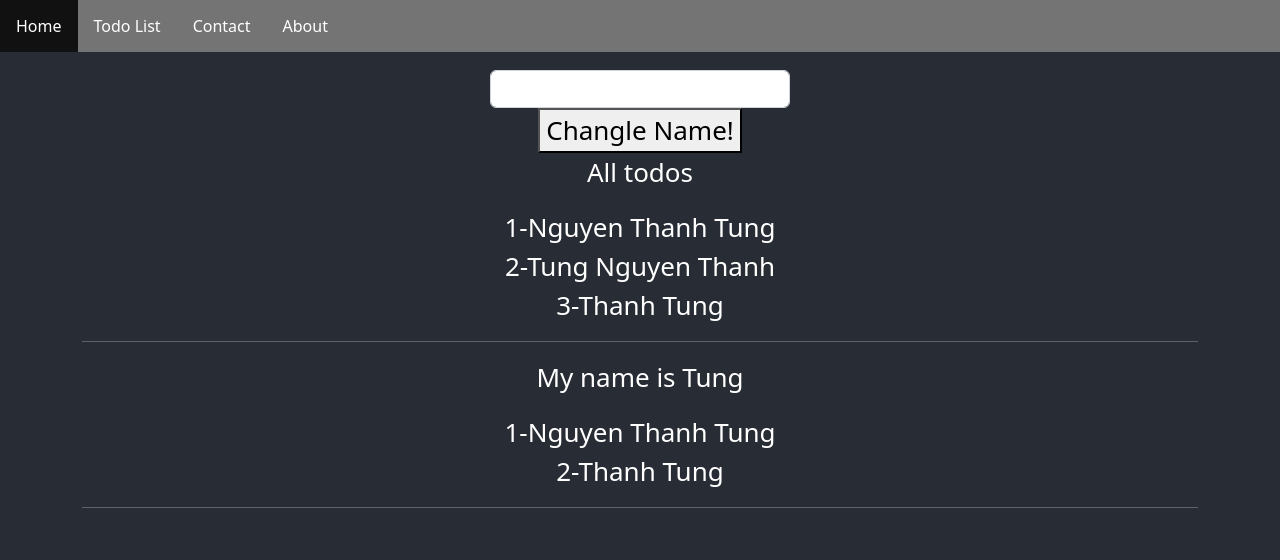
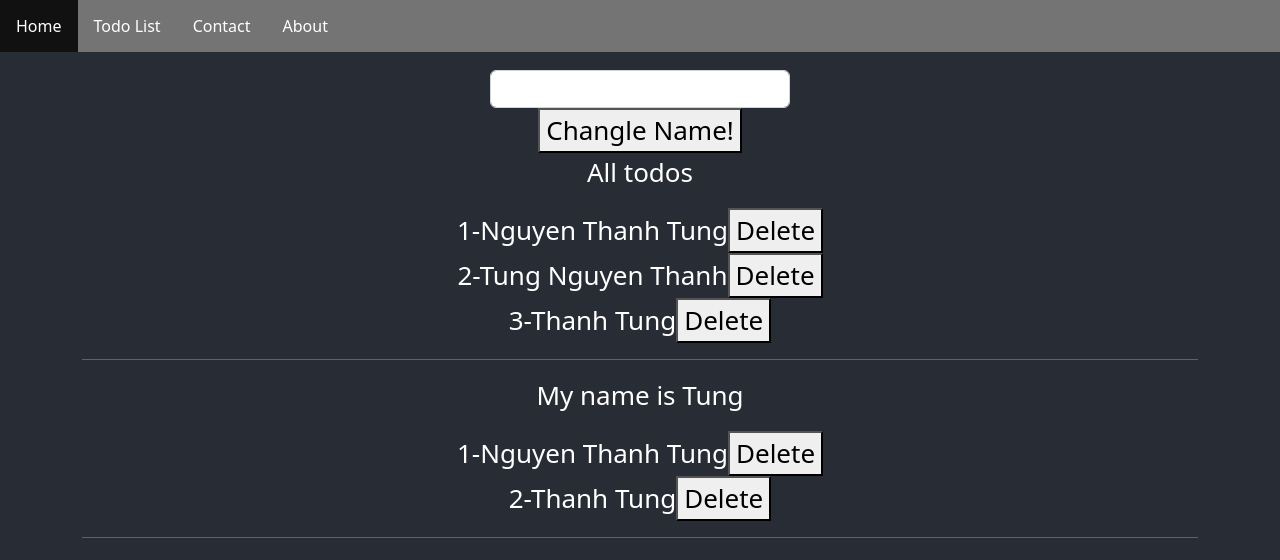
Before and after one commit to tungnt99/React-Hook, a React (Create React App) app: page /todolist in a window 1280 px wide. Shown: the top 560 px of the page. Built offline with nearby package versions, Linux system fonts and the light colour scheme.

Commit message:
delete todo item

```diff
--- a/src/views/TodoList/AddTodo.js
+++ b/src/views/TodoList/AddTodo.js
@@ -2,16 +2,20 @@ import React, { useState } from 'react';
 
 
 export default function AddTodo(props) {
-
-   const todos = props.todos
+    // const todos = props.todos
+    const {todos, title, deleteDataTodo} = props
+    const handleDelete = (id) => {
+        deleteDataTodo(id)
+    }
   return (
     <div className='container'>
         <p className='title'>{props.title}</p>
          <div className='todo-list'>
             {todos && todos.length > 0 && todos.map((item, index)=>{
               return(
-                <div className='todo-list-item' key={index + 1}>
-                  {index + 1}-{item.title}
+                <div key={index + 1}>
+                    <span className='todo-list-item' >{index + 1}-{item.title}</span>
+                    <span><button onClick={()=> handleDelete(item.id)}>Delete</button></span>
                 </div>
               )
             })}
--- a/src/views/TodoList/ListTodo.js
+++ b/src/views/TodoList/ListTodo.js
@@ -18,9 +18,18 @@ export default function ListTodo() {
             alert("input jobs is required");
             return;
         }
-        let todo = {id: '', title: jobs, type: 'Thanh Tung'};
+        let todo = {
+            id: Math.floor((Math.random()*1001 + 1)),
+            title: jobs,
+            type: 'Thanh Tung'
+        };
         setTodos([...todos, todo]);
         setJobs('');
+    }
+    const deleteDataTodo = (id) =>{
+        let currentTodos = todos
+        currentTodos = currentTodos.filter(item => item.id !== id);
+        setTodos(currentTodos)
     }
   return (
     <div className='add-todo'>
@@ -31,10 +40,13 @@ export default function ListTodo() {
         <AddTodo
             todos={todos}
             title={'All todos'}
+            deleteDataTodo={deleteDataTodo}
+
         />
         <AddTodo
             todos={todos.filter(item => item.address === 'An Khanh')}
             title={`My name is Tung`}
+            deleteDataTodo={deleteDataTodo}
         />
     </div>
   )
```
